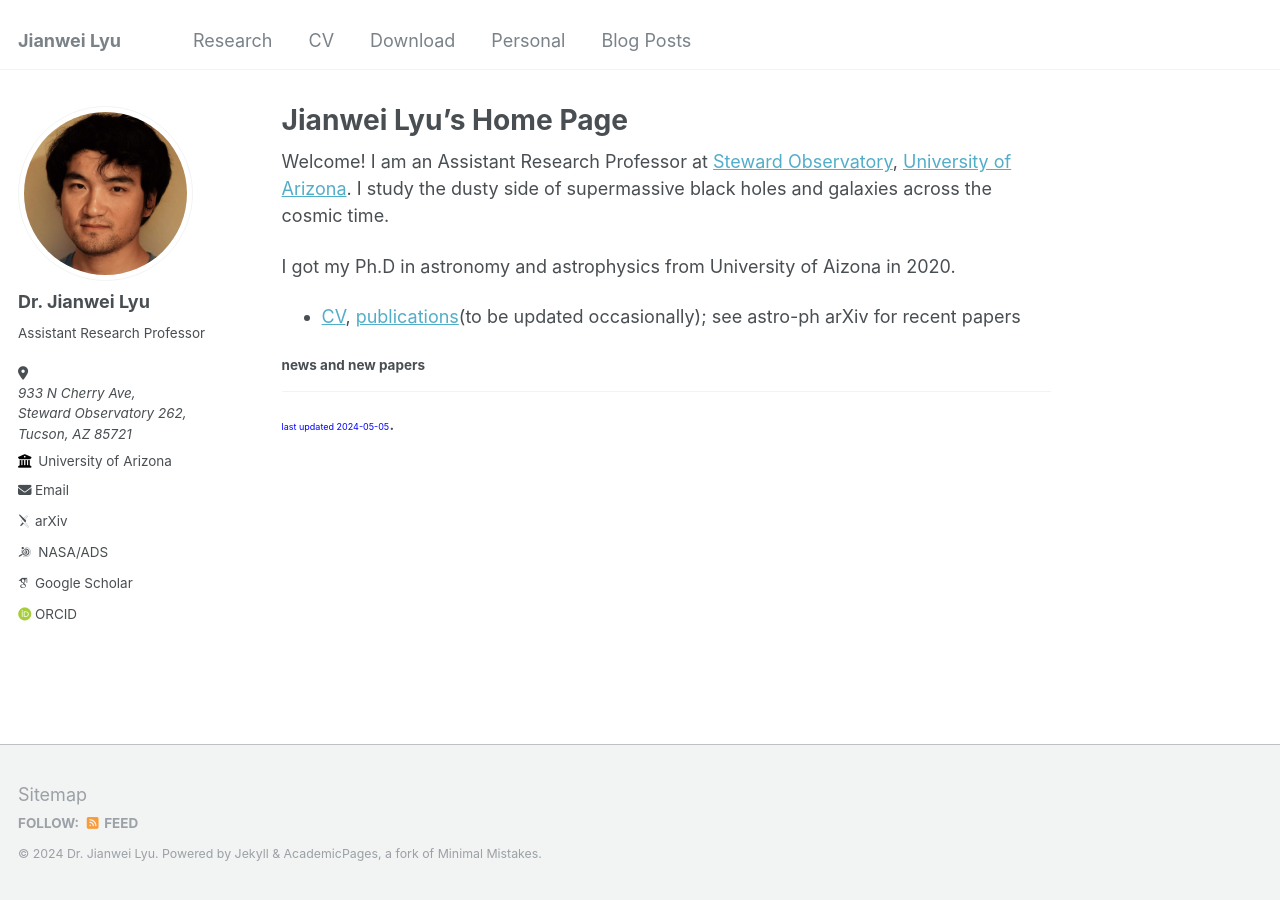
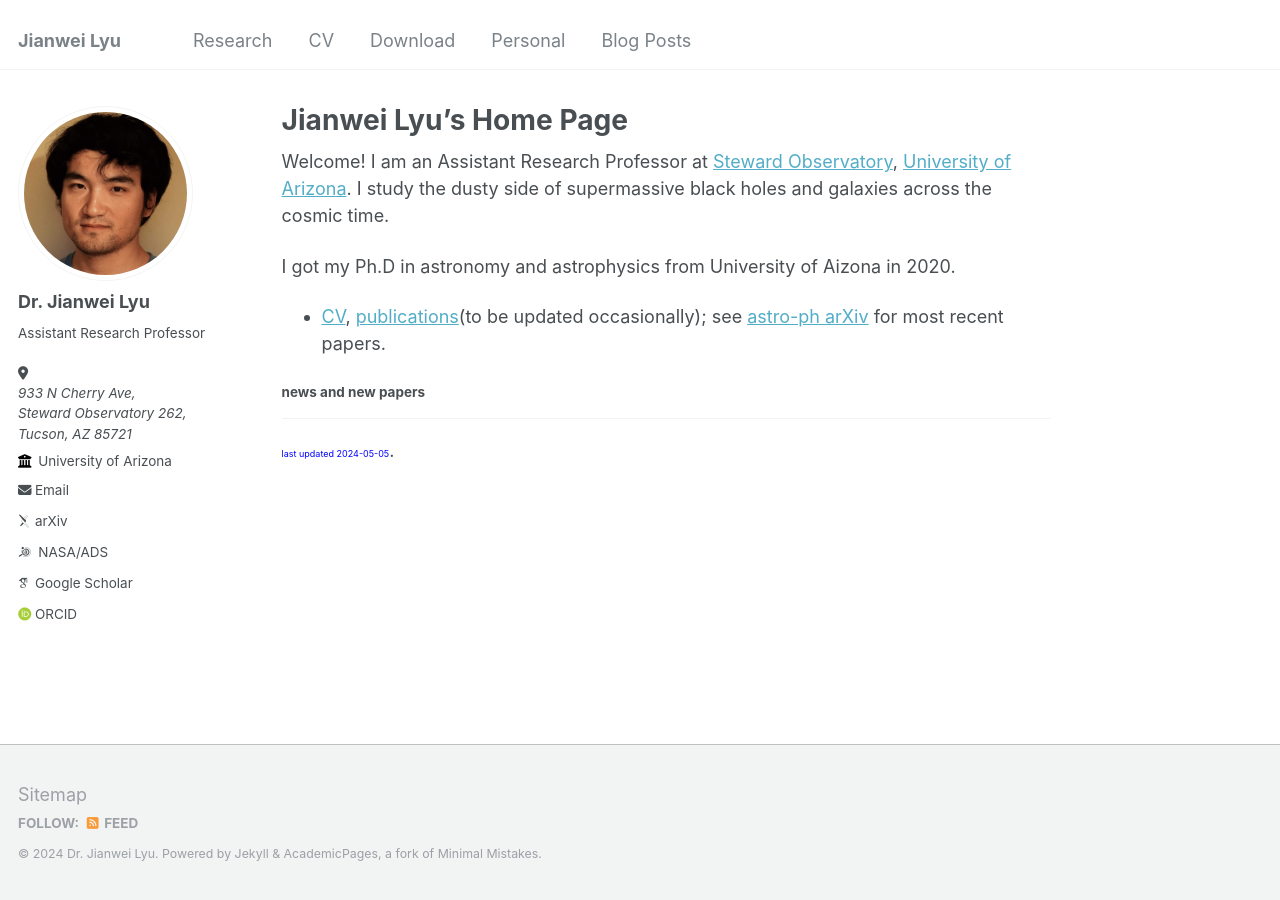
Before and after one commit to jlastro/jlastro.github.io_old, a Jekyll site: the page built from _pages/about.md, in a window 1280 px wide. Built offline with Jekyll 4.4.1, drawn with Linux system fonts in a browser that asks for light colours; some web fonts are replaced.

Commit message:
add link

```diff
--- a/_pages/about.md
+++ b/_pages/about.md
@@ -15,7 +15,7 @@
 
 I got my Ph.D in astronomy and astrophysics from University of Aizona in 2020.
 
- * [CV](), [publications]()(to be updated occasionally); see astro-ph arXiv for recent papers
+ * [CV](), [publications]()(to be updated occasionally); see [astro-ph arXiv](https://arxiv.org/search/advanced?advanced=1&terms-0-operator=AND&terms-0-term=jianwei+lyu&terms-0-field=author&classification-physics=y&classification-physics_archives=astro-ph&classification-include_cross_list=include&date-filter_by=all_dates&date-year=&date-from_date=&date-to_date=&date-date_type=submitted_date&abstracts=show&size=50&order=-announced_date_first) for most recent papers.
 
 #### news and new papers
 
```
